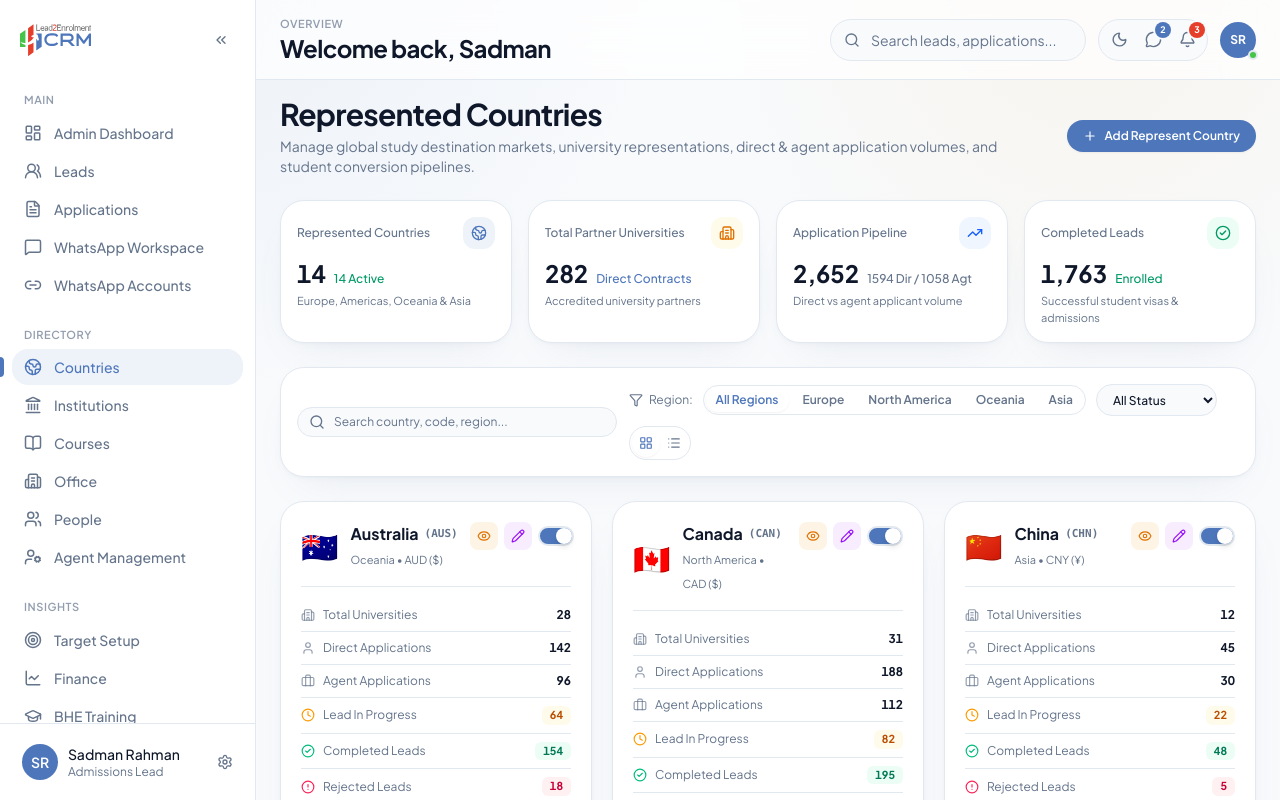
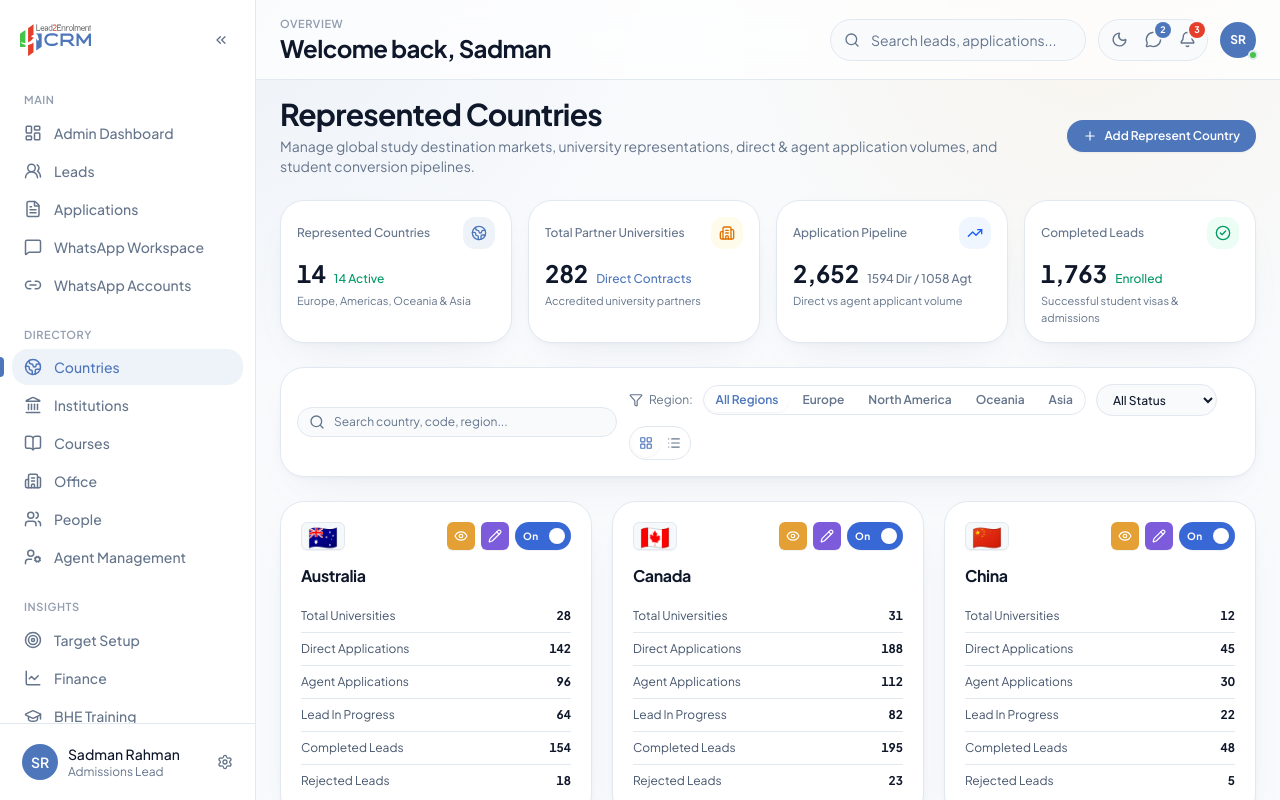
Before and after one commit to uixsaiham/edu-consult-crm-system, a Next.js app: page /countries in a window 1280 px wide. Built offline with nearby package versions, Linux system fonts and the light colour scheme.

Commit message:
feat: align country card UI to reference design with exact top actions, country title, and 6 clean metric rows

```diff
--- a/src/app/countries/page.tsx
+++ b/src/app/countries/page.tsx
@@ -2,11 +2,8 @@
 
 import { useMemo, useState } from "react";
 import {
-  AlertCircle,
-  Briefcase,
   Building2,
   CheckCircle2,
-  Clock,
   Eye,
   Filter,
   Globe2,
@@ -16,7 +13,6 @@ import {
   Plus,
   Search,
   TrendingUp,
-  User,
   X,
 } from "lucide-react";
 import { Card } from "@/components/ui/card";
@@ -325,47 +321,29 @@ export default function CountriesPage() {
               No represented countries found matching your filters.
             </div>
           ) : (
-            filtered.map((country) => {
-              const totalApps = country.directApplications + country.agentApplications;
-              const completedRatio =
-                totalApps > 0 ? Math.round((country.completedLeads / totalApps) * 100) : 0;
-
-              return (
+            filtered.map((country) => (
               <Card
                 key={country.id}
                 className={cn(
-                    "flex flex-col justify-between p-5 transition-all hover:border-primary/40 hover:shadow-md",
-                    !country.isActive && "opacity-60 bg-muted/10"
+                  "rounded-2xl border border-border/70 bg-card p-5 shadow-xs transition-all duration-200 hover:border-primary/40 hover:shadow-md",
+                  !country.isActive && "opacity-60 bg-muted/20"
                 )}
               >
-                  <div>
-                    {/* Card Header: Flag, Name, and Top-Right Action Controls */}
-                    <div className="flex items-start justify-between gap-3 border-b border-border/70 pb-4">
-                      <div className="flex items-center gap-3">
-                        <span className="text-3xl select-none">{country.flag}</span>
-                        <div>
-                          <div className="flex items-center gap-1.5">
-                            <h3 className="text-base font-bold text-foreground">
-                              {country.name}
-                            </h3>
-                            <span className="font-mono text-[11px] font-semibold text-muted-foreground">
-                              ({country.code})
-                            </span>
-                          </div>
-                          <span className="text-[11px] text-muted-foreground">
-                            {country.region} • {country.currency}
-                          </span>
-                        </div>
+                {/* Top Row: Flag on left, Action controls on right */}
+                <div className="flex items-center justify-between">
+                  {/* Flag Badge */}
+                  <div className="flex h-7 w-11 items-center justify-center overflow-hidden rounded-md border border-slate-200/80 bg-slate-100/60 text-2xl shadow-2xs select-none dark:border-slate-800 dark:bg-slate-900/60">
+                    <span className="leading-none">{country.flag}</span>
                   </div>
 
-                      {/* Top Right Actions: View (Eye), Edit (Pencil), Switch Toggle */}
+                  {/* Action Group: View, Edit, Active Switch */}
                   <div className="flex items-center gap-1.5">
                     {/* View Button */}
                     <button
                       type="button"
                       onClick={() => setViewingCountry(country)}
-                          title="View Country Profile"
-                          className="flex size-7 items-center justify-center rounded-lg bg-amber-500/10 text-amber-600 transition-colors hover:bg-amber-500 hover:text-white dark:bg-amber-500/20 dark:text-amber-400"
+                      title="View Country Details"
+                      className="flex size-7 items-center justify-center rounded-md bg-[#e5a035] text-white shadow-2xs transition-all hover:bg-[#d6932b] active:scale-95 cursor-pointer"
                     >
                       <Eye className="size-3.5" />
                     </button>
@@ -375,132 +353,111 @@ export default function CountriesPage() {
                       type="button"
                       onClick={() => setEditingCountry(country)}
                       title="Edit Country Details"
-                          className="flex size-7 items-center justify-center rounded-lg bg-purple-500/10 text-purple-600 transition-colors hover:bg-purple-500 hover:text-white dark:bg-purple-500/20 dark:text-purple-400"
+                      className="flex size-7 items-center justify-center rounded-md bg-[#7c5cdb] text-white shadow-2xs transition-all hover:bg-[#6b47cf] active:scale-95 cursor-pointer"
                     >
                       <Pencil className="size-3.5" />
                     </button>
 
-                        {/* Switch Toggle (Active / Inactive) */}
+                    {/* Toggle Switch */}
                     <button
                       type="button"
                       role="switch"
                       aria-checked={country.isActive}
                       onClick={() => handleToggleActive(country.id)}
-                          title={country.isActive ? "Country is Active (click to disable)" : "Country is Inactive (click to enable)"}
+                      title={
+                        country.isActive
+                          ? "Country is Active (click to disable)"
+                          : "Country is Inactive (click to enable)"
+                      }
                       className={cn(
-                            "relative inline-flex h-5 w-9 shrink-0 cursor-pointer rounded-full border-2 border-transparent transition-colors duration-200 ease-in-out focus:outline-hidden",
-                            country.isActive ? "bg-primary" : "bg-muted-foreground/30"
+                        "relative flex h-7 w-14 items-center rounded-full px-1.5 shadow-2xs transition-colors duration-200 cursor-pointer focus:outline-hidden select-none",
+                        country.isActive
+                          ? "bg-[#3867d6]"
+                          : "bg-slate-300 dark:bg-slate-700"
                       )}
                     >
-                          <span
-                            className={cn(
-                              "pointer-events-none inline-block size-4 transform rounded-full bg-white shadow-md ring-0 transition duration-200 ease-in-out",
-                              country.isActive ? "translate-x-4" : "translate-x-0"
+                      {country.isActive ? (
+                        <>
+                          <span className="text-[10px] font-bold tracking-wider text-white pl-0.5">
+                            On
+                          </span>
+                          <span className="ml-auto size-4 rounded-full bg-white shadow-xs" />
+                        </>
+                      ) : (
+                        <>
+                          <span className="size-4 rounded-full bg-white shadow-xs" />
+                          <span className="ml-auto text-[10px] font-bold tracking-wider text-slate-600 dark:text-slate-300 pr-0.5">
+                            Off
+                          </span>
+                        </>
                       )}
-                          />
                     </button>
                   </div>
                 </div>
 
-                    {/* The 6 Represented Metrics Table / List */}
-                    <div className="mt-3 divide-y divide-border/50 text-xs">
-                      {/* 1. Total Universities */}
+                {/* Country Name */}
+                <h3 className="mt-3.5 text-base font-bold text-foreground tracking-tight">
+                  {country.name}
+                </h3>
+
+                {/* 6 Metrics Rows */}
+                <div className="mt-3 divide-y divide-border/60 text-xs">
                   <div className="flex items-center justify-between py-2">
-                        <span className="flex items-center gap-2 text-muted-foreground">
-                          <Building2 className="size-3.5 text-muted-foreground/70" />
-                          <span>Total Universities</span>
+                    <span className="font-normal text-slate-600 dark:text-slate-400">
+                      Total Universities
                     </span>
                     <span className="font-bold text-foreground tabular-nums">
                       {country.partnerUniversities}
                     </span>
                   </div>
 
-                      {/* 2. Direct Applications */}
                   <div className="flex items-center justify-between py-2">
-                        <span className="flex items-center gap-2 text-muted-foreground">
-                          <User className="size-3.5 text-muted-foreground/70" />
-                          <span>Direct Applications</span>
+                    <span className="font-normal text-slate-600 dark:text-slate-400">
+                      Direct Applications
                     </span>
                     <span className="font-bold text-foreground tabular-nums">
                       {country.directApplications}
                     </span>
                   </div>
 
-                      {/* 3. Agent Applications */}
                   <div className="flex items-center justify-between py-2">
-                        <span className="flex items-center gap-2 text-muted-foreground">
-                          <Briefcase className="size-3.5 text-muted-foreground/70" />
-                          <span>Agent Applications</span>
+                    <span className="font-normal text-slate-600 dark:text-slate-400">
+                      Agent Applications
                     </span>
                     <span className="font-bold text-foreground tabular-nums">
                       {country.agentApplications}
                     </span>
                   </div>
 
-                      {/* 4. Lead In Progress */}
                   <div className="flex items-center justify-between py-2">
-                        <span className="flex items-center gap-2 text-muted-foreground">
-                          <Clock className="size-3.5 text-amber-500" />
-                          <span>Lead In Progress</span>
+                    <span className="font-normal text-slate-600 dark:text-slate-400">
+                      Lead In Progress
                     </span>
-                        <span className="inline-flex items-center rounded-md bg-amber-50 px-2 py-0.5 text-[11px] font-bold text-amber-700 dark:bg-amber-950/40 dark:text-amber-300 tabular-nums">
+                    <span className="font-bold text-foreground tabular-nums">
                       {country.leadInProgress}
                     </span>
                   </div>
 
-                      {/* 5. Completed Leads */}
                   <div className="flex items-center justify-between py-2">
-                        <span className="flex items-center gap-2 text-muted-foreground">
-                          <CheckCircle2 className="size-3.5 text-emerald-500" />
-                          <span>Completed Leads</span>
+                    <span className="font-normal text-slate-600 dark:text-slate-400">
+                      Completed Leads
                     </span>
-                        <span className="inline-flex items-center rounded-md bg-emerald-50 px-2 py-0.5 text-[11px] font-bold text-emerald-700 dark:bg-emerald-950/40 dark:text-emerald-300 tabular-nums">
+                    <span className="font-bold text-foreground tabular-nums">
                       {country.completedLeads}
                     </span>
                   </div>
 
-                      {/* 6. Rejected Leads */}
                   <div className="flex items-center justify-between py-2">
-                        <span className="flex items-center gap-2 text-muted-foreground">
-                          <AlertCircle className="size-3.5 text-rose-500" />
-                          <span>Rejected Leads</span>
+                    <span className="font-normal text-slate-600 dark:text-slate-400">
+                      Rejected Leads
                     </span>
-                        <span className="inline-flex items-center rounded-md bg-rose-50 px-2 py-0.5 text-[11px] font-bold text-rose-700 dark:bg-rose-950/40 dark:text-rose-300 tabular-nums">
+                    <span className="font-bold text-foreground tabular-nums">
                       {country.rejectedLeads}
                     </span>
                   </div>
                 </div>
-
-                    {/* Progress Bar: Conversion / Lead Completion */}
-                    <div className="mt-4 rounded-xl bg-muted/30 p-2.5">
-                      <div className="flex items-center justify-between text-[11px] font-semibold mb-1">
-                        <span className="text-muted-foreground">Conversion Efficiency</span>
-                        <span className="text-emerald-600 dark:text-emerald-400">
-                          {completedRatio}% Success
-                        </span>
-                      </div>
-                      <div className="h-1.5 w-full overflow-hidden rounded-full bg-muted">
-                        <div
-                          className="h-full rounded-full bg-emerald-500 transition-all"
-                          style={{ width: `${Math.min(100, completedRatio)}%` }}
-                        />
-                      </div>
-                    </div>
-                  </div>
-
-                  {/* Card Footer: Visa TAT and Popular Intake */}
-                  <div className="mt-4 pt-3 border-t border-border/70 flex items-center justify-between text-[11px] text-muted-foreground">
-                    <span className="flex items-center gap-1">
-                      <Clock className="size-3 text-muted-foreground" />
-                      <span>{country.processingDays}</span>
-                    </span>
-                    <span className="font-semibold text-primary">
-                      {country.visaSuccessRate}% Visa Success
-                    </span>
-                  </div>
               </Card>
-              );
-            })
+            ))
           )}
         </div>
       ) : (
```
Lines whose indentation alone changed are shown as unchanged.
